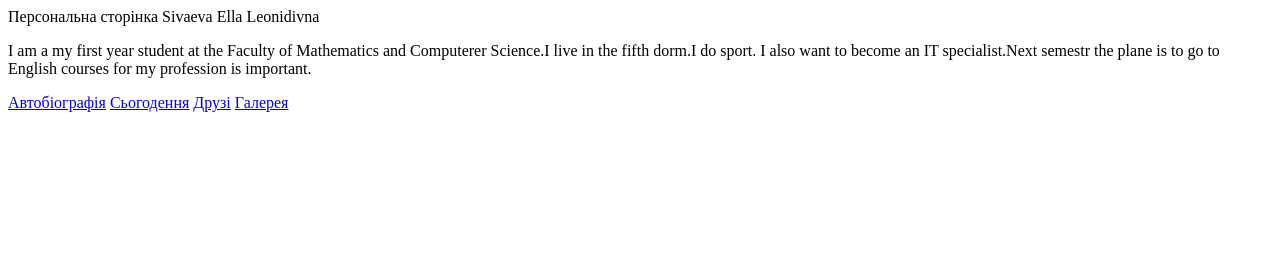
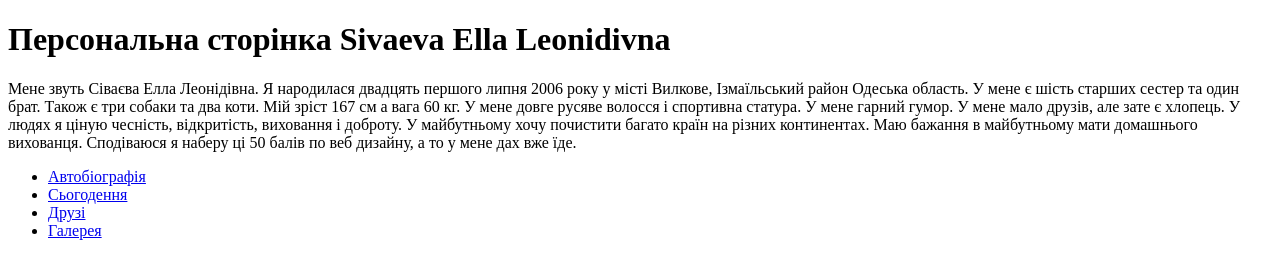
Before and after one commit to fffsdvfff/my-sekond-repoz2prakt, a plain HTML site: page index.html in a window 1280 px wide. Drawn offline with Linux system fonts and the light colour scheme.

Commit message:
practikal 2 html

```diff
--- a/index.html
+++ b/index.html
@@ -1,7 +1,23 @@
-Персональна сторінка Sivaeva Ella Leonidivna
-<p>I am a my first year student at the Faculty of Mathematics and Computerer Science.I live in the fifth dorm.I do sport.
-  I also want to become an IT specialist.Next semestr the plane is to go to English courses for my profession is important.</p>
-<a href="biography.html">Автобіографія</a>
-<a href="nowadays.html">Сьогодення</a>
-<a href="friends.html">Друзі</a>
-<a href="gallery.html">Галерея</a>
+<!DOCTYPE html>
+<html lang="uk"><head>
+    <meta charset="utf-8">
+    <title>index</title>
+</head>
+<body>
+    <h1>Персональна сторінка Sivaeva Ella Leonidivna</h1>
+    <p>
+      Мене звуть Сіваєва Елла Леонідівна.
+      Я народилася двадцять першого липня 2006 року у місті Вилкове, Ізмаїльський район Одеська область.
+      У мене є шість старших сестер та один брат. Також є три собаки та два коти. Мій зріст 167 см а вага 60 кг.
+      У мене довге русяве волосся і спортивна статура. У мене гарний гумор. У мене мало друзів, але зате є хлопець.
+      У людях я ціную чесність, відкритість, виховання і доброту. У майбутньому хочу почистити багато країн на різних континентах.
+      Маю бажання в майбутньому мати домашнього вихованця. Сподіваюся я наберу ці 50 балів по веб дизайну, а то у мене дах вже їде.
+    </p>
+
+    <ul>
+        <li><a href="biography.html">Автобіографія</a></li>
+        <li><a href="nowadays.html">Сьогодення</a></li>
+        <li><a href="friends.html">Друзі</a></li>
+        <li><a href="gallery.html">Галерея</a></li>
+        </ul>
+</body></html>
```
